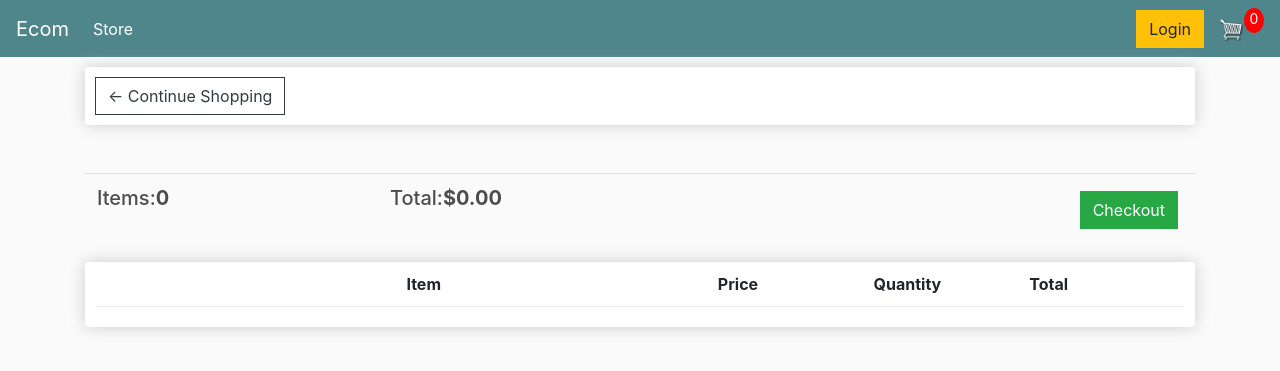
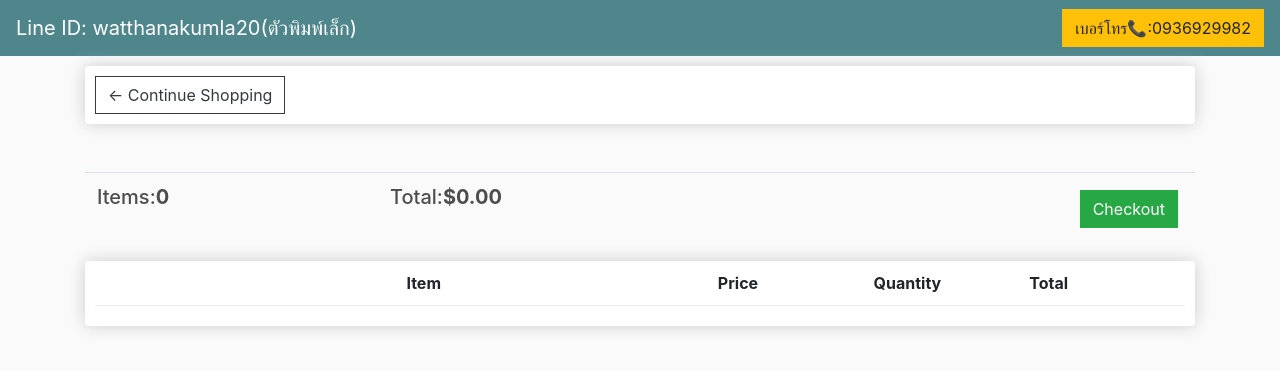
Before and after one commit to Harry050/Ecommerce, a Django app: page /cart/ in a window 1280 px wide. Shown: the top 371 px of the page. Run offline with Django 3.2, Linux system fonts and the light colour scheme; lists and menus that the app fills with data are empty.

Commit message:
Add files via upload

```diff
--- a/templates/stores/main.html
+++ b/templates/stores/main.html
@@ -48,26 +48,22 @@
     <body>
 
         <nav class="navbar navbar-expand-lg navbar-dark bg-dark">
-            <a class="navbar-brand" href="{% url 'store'%}">Ecom</a>
+            <a class="navbar-brand" href="https://shop.line.me/@907qavan">Line ID:  watthanakumla20(ตัวพิมพ์เล็ก)</a>
             <button class="navbar-toggler" type="button" data-toggle="collapse" data-target="#navbarSupportedContent" aria-controls="navbarSupportedContent" aria-expanded="false" aria-label="Toggle navigation">
                 <span class="navbar-toggler-icon"></span>
             </button>
 
             <div class="collapse navbar-collapse" id="navbarSupportedContent">
                 <ul class="navbar-nav mr-auto">
-                <li class="nav-item active">
-                  <a class="nav-link" href="{% url 'store'%}">Store <span class="sr-only">(current)</span></a>
-                </li>
                 </ul>
 
                 <div class='form-inline my-2 my-lg-0'>
-                  <a href="" class="btn btn-warning">Login</a>
+                    <a href="https://shop.line.me/@907qavan" class="btn btn-warning">
+                        เบอร์โทร📞:0936929982
+                    </a>
 
-                  <a href="{% url 'cart'%}">
-                    <img id='cart-icon' src="{%static 'images/cart.png'%}">
-                  </a>
-                  <p id='cart-total'>{{cartItems}}</p>
                 </div>
+
 
             </div>
         </nav>
```
Lines whose indentation alone changed are shown as unchanged.
